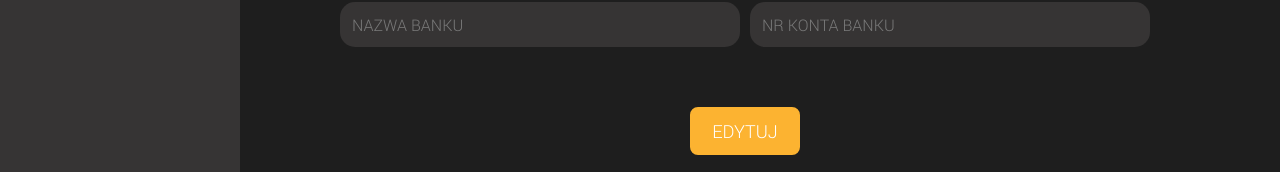
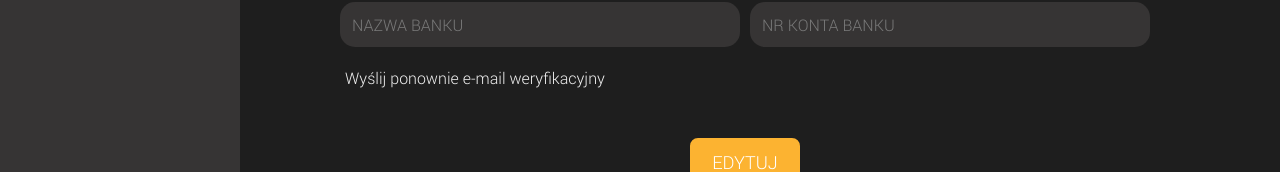
Before and after one commit to BartekArseniuk/cabbie-frontend, a Vue app: page /profile in a window 1280 px wide. Shown: the part 389-561 px from the top of the page. Built offline with nearby package versions, Linux system fonts and the light colour scheme; no server answers.

Commit message:
Add resend verification mail logic

```diff
--- a/src/components/Views/LoginRegister/ModalForm.vue
+++ b/src/components/Views/LoginRegister/ModalForm.vue
@@ -137,7 +137,7 @@
 .modal-content {
     background-color: $tertiary-color;
     padding: 30px;
-        border-radius: 15px;
+    border-radius: 20px;
     display: flex;
     align-items: center;
     justify-content: center;
--- a/src/components/Views/Profile/DriverDetails.vue
+++ b/src/components/Views/Profile/DriverDetails.vue
@@ -5,6 +5,7 @@
         <input type="text" placeholder="IMIĘ" v-model="user.first_name" class="input-field" :readonly="!isEditing" />
         <input type="text" placeholder="NAZWISKO" v-model="user.last_name" class="input-field" :readonly="!isEditing" />
     </div>
+
     <div class="input-row">
         <div class="input-container">
             <input type="text" placeholder="E-MAIL" v-model="user.email" class="input-field" readonly />
@@ -13,23 +14,30 @@
         </div>
         <input type="text" placeholder="NR TELEFONU" v-model="user.phone_number" class="input-field" :readonly="!isEditing" />
     </div>
+
     <div class="input-row single">
         <input type="text" placeholder="NR PESEL" v-model="user.pesel" class="input-field pesel" :readonly="!isEditing" />
     </div>
+
     <div class="input-row last-row">
         <input type="text" placeholder="NAZWA BANKU" v-model="user.bank_name" class="input-field" :readonly="!isEditing" />
         <input type="text" placeholder="NR KONTA BANKU" v-model="user.bank_account_number" class="input-field" :readonly="!isEditing" />
     </div>
+
+    <div v-if="!isEmailVerified && dataLoaded" class="resend-verification-container">
+        <button class="resend-verification" @click="resendVerificationEmail(user.id)">Wyślij ponownie e-mail weryfikacyjny</button>
+    </div>
+
     <div class="button-container">
         <button v-if="!isEditing" class="edit" @click="startEditing">EDYTUJ</button>
         <button v-if="isEditing" class="save" @click="saveChanges">ZAPISZ</button>
         <button v-if="isEditing" class="cancel" @click="cancelEditing">ANULUJ</button>
     </div>
+
     <p class="second-title">Dokumenty</p>
     <div class="documents">
         <p class="subtitle">Do wgrania</p>
-        <ul class="document-list">
-        </ul>
+        <ul class="document-list"></ul>
         <p class="subtitle">Do pobrania</p>
         <ul class="document-list">
             <li><a href="#link1" target="_blank">Umowa Zlecenie + Kwestionariusze do wypełnienia</a></li>
@@ -51,7 +59,7 @@ export default {
         return {
             isEditing: false,
             originalUser: {},
-            dataLoaded: false
+            dataLoaded: false,
         };
     },
     computed: {
@@ -61,10 +69,10 @@ export default {
         },
         isEmailVerified() {
             return !!this.user.email_verified_at;
-        }
+        },
     },
     methods: {
-        ...mapActions(['fetchUser', 'updateUser']),
+        ...mapActions(['fetchUser', 'updateUser', 'resendVerificationEmail']),
         startEditing() {
             this.isEditing = true;
             this.originalUser = {
@@ -96,6 +104,25 @@ export default {
                 ...this.originalUser
             };
             this.isEditing = false;
+        },
+        async resendVerificationEmail(userId) {
+            try {
+                await this.$store.dispatch('resendVerificationEmail', userId);
+                Swal.fire({
+                    title: 'E-mail wysłany!',
+                    text: 'Nowy e-mail weryfikacyjny został wysłany pomyślnie.',
+                    icon: 'success',
+                    confirmButtonText: 'OK',
+                });
+            } catch (error) {
+                console.error('Error resending verification email:', error);
+                Swal.fire({
+                    title: 'Błąd!',
+                    text: 'Nie udało się wysłać ponownie e-maila weryfikacyjnego.',
+                    icon: 'error',
+                    confirmButtonText: 'OK',
+                });
+            }
         },
     },
     async mounted() {
@@ -209,6 +236,26 @@ export default {
     display: block;
 }
 
+.resend-verification-container {
+    margin-top: 20px;
+    text-align: left;
+}
+
+.resend-verification {
+    margin-left: 5px;
+    background: none;
+    color: $title-light-font;
+    border: none;
+    font-family: 'Roboto-Light', sans-serif;
+    font-size: 16px;
+    cursor: pointer;
+    padding: 0;
+}
+
+.resend-verification:hover {
+    text-decoration: underline;
+}
+
 .edit,
 .save,
 .cancel {
--- a/src/store.js
+++ b/src/store.js
@@ -81,6 +81,14 @@ export default createStore({
         console.error('Error updating user:', error);
       }
     },
+    async resendVerificationEmail({ state }) {
+      try {
+        const response = await apiService.post(`/resend-verification/${state.user.id}`);
+        console.log('Verification email sent:', response.data);
+      } catch (error) {
+        console.error('Error resending verification email:', error);
+      }
+    }
   },
   getters: {
     isAuthenticated: state => state.isAuthenticated,
```
Lines whose indentation alone changed are shown as unchanged.
